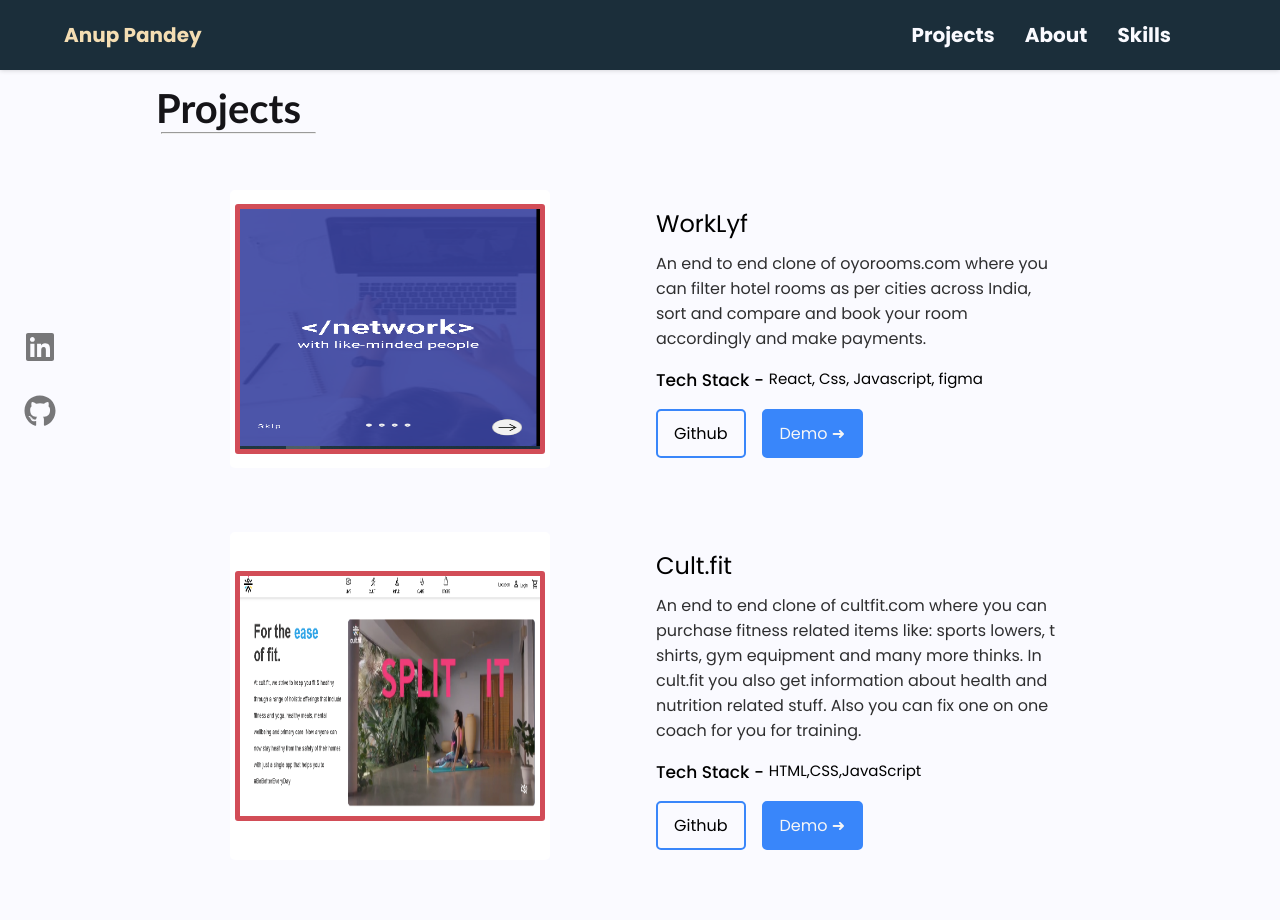
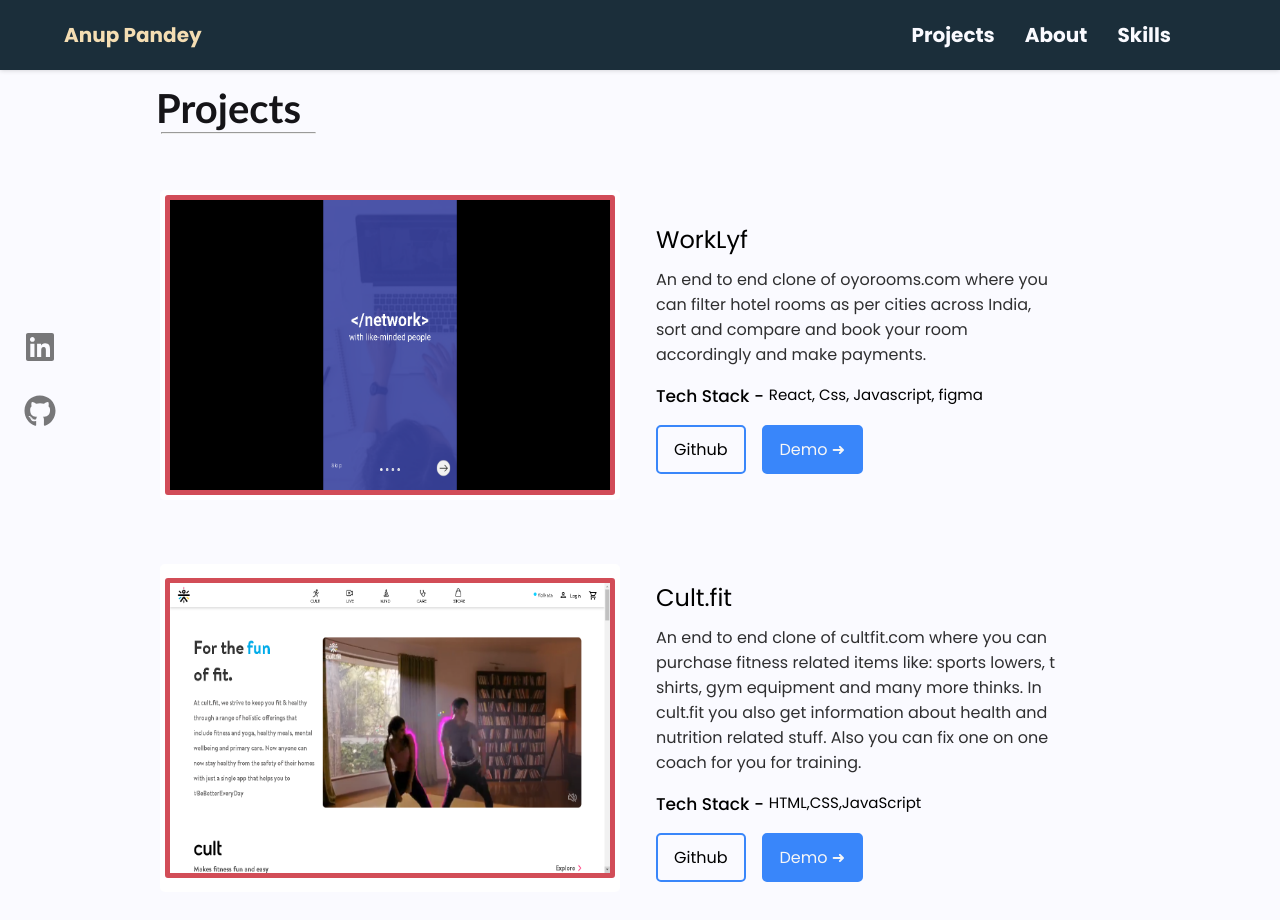
Before and after one commit to Anuppandey009/Anup, a React (Create React App) app: page /projects in a window 1280 px wide. Shown: the top 920 px of the page. Built offline with nearby package versions, Linux system fonts and the light colour scheme.

Commit message:
Added tech stack

```diff
--- a/src/Components/Projects/ProjectCard/ProjectCardElements.js
+++ b/src/Components/Projects/ProjectCard/ProjectCardElements.js
@@ -28,8 +28,8 @@
   img {
     border: 5px solid #d24d57;
     border-radius: 3px;
-    height: 250px;
-    width:310px
+    height: 300px;
+    width:450px
 
   }
 `;
--- a/src/data/ProjectData.js
+++ b/src/data/ProjectData.js
@@ -1,7 +1,7 @@
 // --------------------------------------- Project List
 export const ProjectList = [
   {
-    img: "/images/worklyf1.png",
+    img: "/images/work.png",
     title: "WorkLyf",
     description:
       "An end to end clone of oyorooms.com where you can filter hotel rooms as per cities across India, sort and compare and book your room accordingly and make payments.",
@@ -10,7 +10,7 @@
     demo_url: "https://worklyf.herokuapp.com/",
   },
   {
-    img: "/images/culthp.png",
+    img: "/images/cult.png",
     title: "Cult.fit",
     description:
       "An end to end clone of cultfit.com where you can  purchase fitness related items like: sports lowers, t shirts, gym equipment and many more thinks. In cult.fit you also get information about health and nutrition related stuff.  Also you can fix one on one coach for you for training. ",
```
Also changed, not shown: public/images/cult.png (added), public/images/work.png (added).
